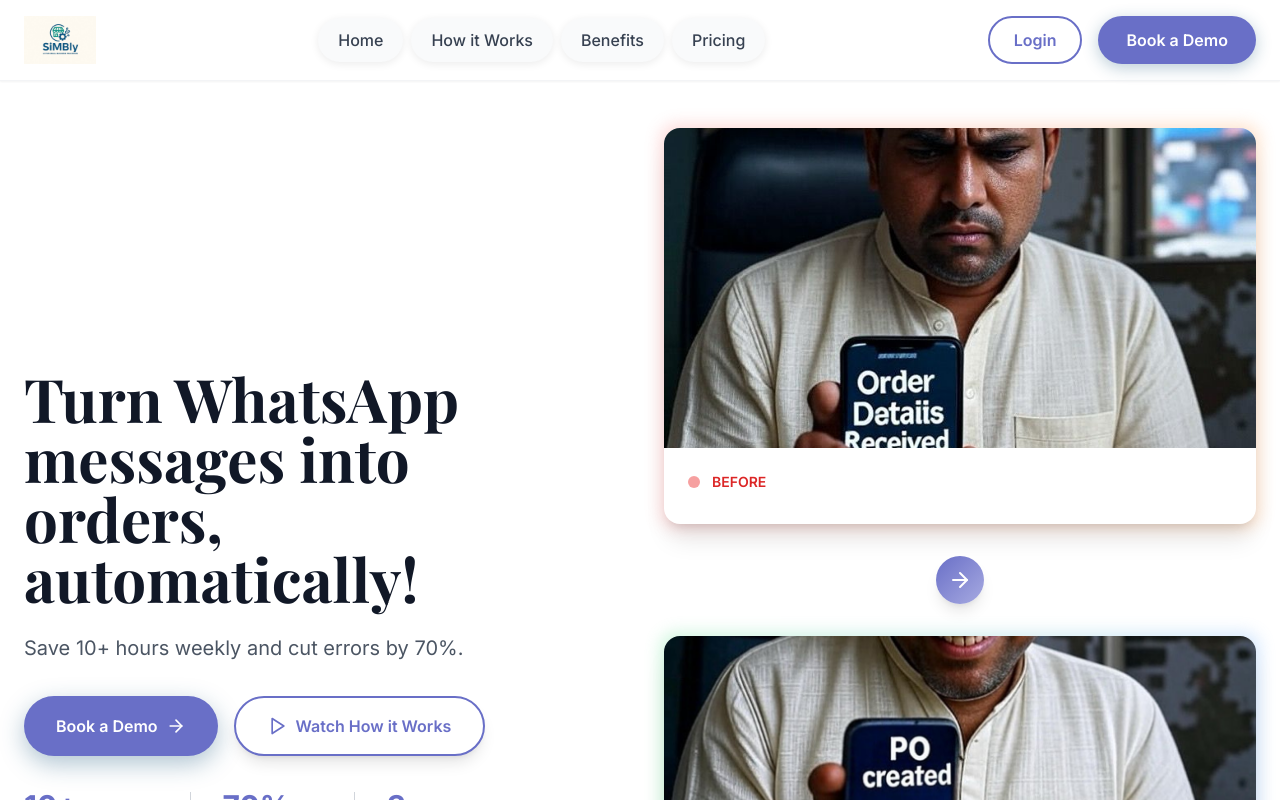
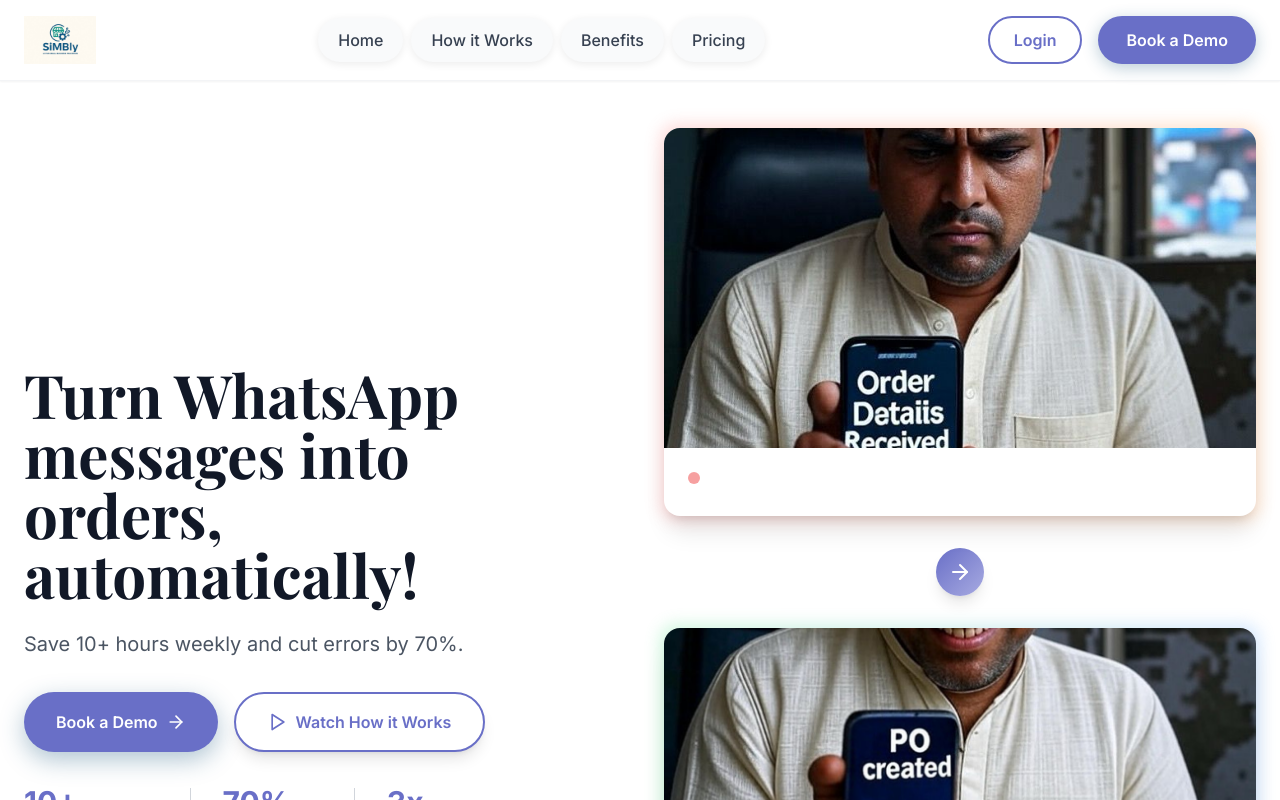
Before and after one commit to vikgid-spec/Outskill-Capstone-AIGF1, a React (Vite) app: page /home in a window 1280 px wide. Shown: the top 800 px of the page. Built offline with nearby package versions, Linux system fonts and the light colour scheme.

Commit message:
Comment out BEFORE text line

```diff
--- a/src/components/Hero.tsx
+++ b/src/components/Hero.tsx
@@ -57,7 +57,7 @@ export default function Hero() {
                 <div className="p-6">
                   <div className="flex items-center gap-3 mb-2">
                     <div className="w-3 h-3 bg-red-500 rounded-full animate-pulse"></div>
-                    <span className="text-red-600 font-semibold text-sm">BEFORE</span>
+                    {/* <span className="text-red-600 font-semibold text-sm">BEFORE</span> */}
                   </div>
                   {/* <h3 className="font-bold text-gray-900 mb-2">Manual Order Processing</h3> */}
                   {/* <p className="text-gray-600 text-sm">Stressed, time-consuming, error-prone</p> */}
```
